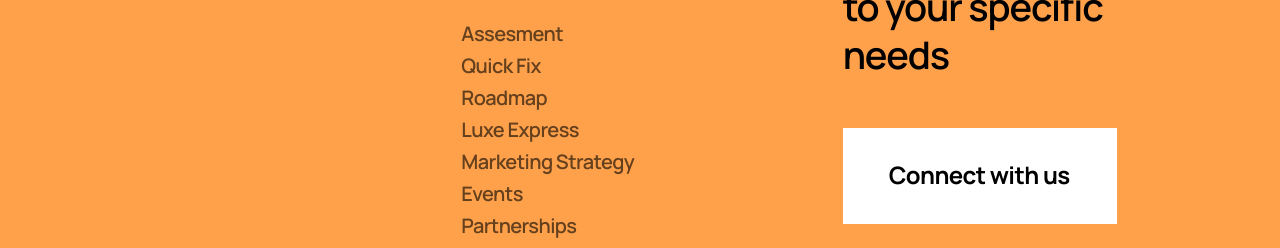
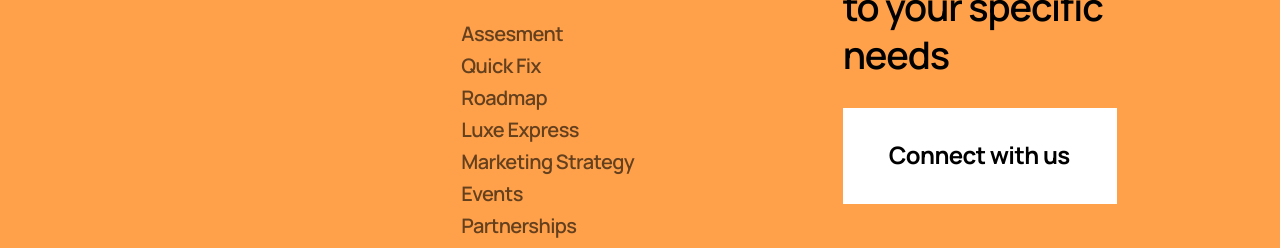
Before and after one commit to anotherstudio/lighthouse, a plain HTML site: page about.html in a window 1280 px wide. Shown: the part 5555-5803 px from the top of the page. Drawn offline with Linux system fonts and the light colour scheme.

Commit message:
Update footer button margin top style

```diff
--- a/about.html
+++ b/about.html
@@ -582,7 +582,7 @@
 						Every project is tailored<br />
 						to your specific needs
 					</div>
-					<div class="mt-md">
+					<div class="mt-sm">
 						<a
 							class="button button--tertiary"
 							href="mailto:hello@lighthouse"
```
Also changed, not shown: index.html (+1 -1 lines), services.html (+1 -1 lines).
